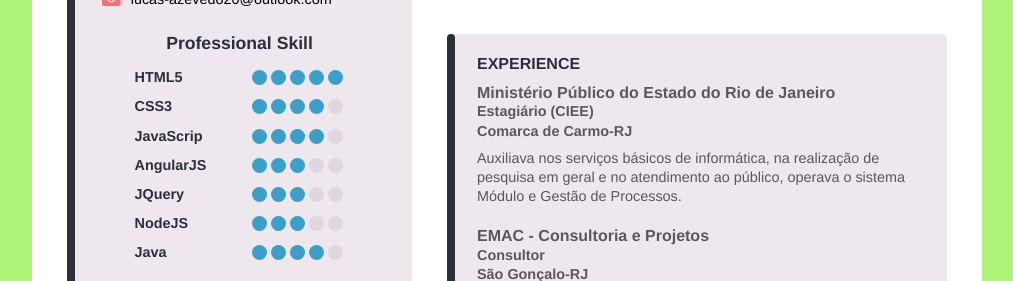
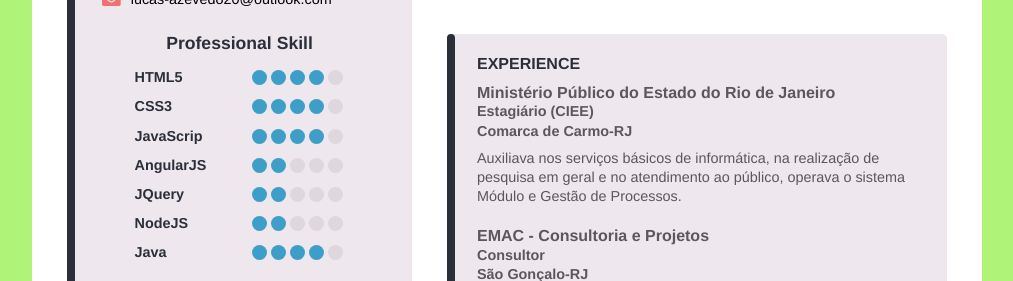
Before and after one commit to lucas-az/lucas-az.github.io, a plain HTML site: page index.html in a window 1280 px wide. Shown: the part 517-798 px from the top of the page, without its empty margins (133-1146 px from the left). Drawn offline with Linux system fonts and the light colour scheme.

Commit message:
change skills progress

```diff
--- a/index.html
+++ b/index.html
@@ -56,7 +56,7 @@
                 <h3>Professional Skill</h3>
                 <div>
                     <h4>HTML5</h4>
-                    <div class="progress" progress="5"></div>
+                    <div class="progress" progress="4"></div>
                 </div>
                 <div>
                     <h4>CSS3</h4>
@@ -68,15 +68,15 @@
                 </div>
                 <div>
                     <h4>AngularJS</h4>
-                    <div class="progress" progress="3"></div>
+                    <div class="progress" progress="2"></div>
                 </div>
                 <div>
                     <h4>JQuery</h4>
-                    <div class="progress" progress="3"></div>
+                    <div class="progress" progress="2"></div>
                 </div>
                 <div>
                     <h4>NodeJS</h4>
-                    <div class="progress" progress="3"></div>
+                    <div class="progress" progress="2"></div>
                 </div>
                 <div>
                     <h4>Java</h4>
```
